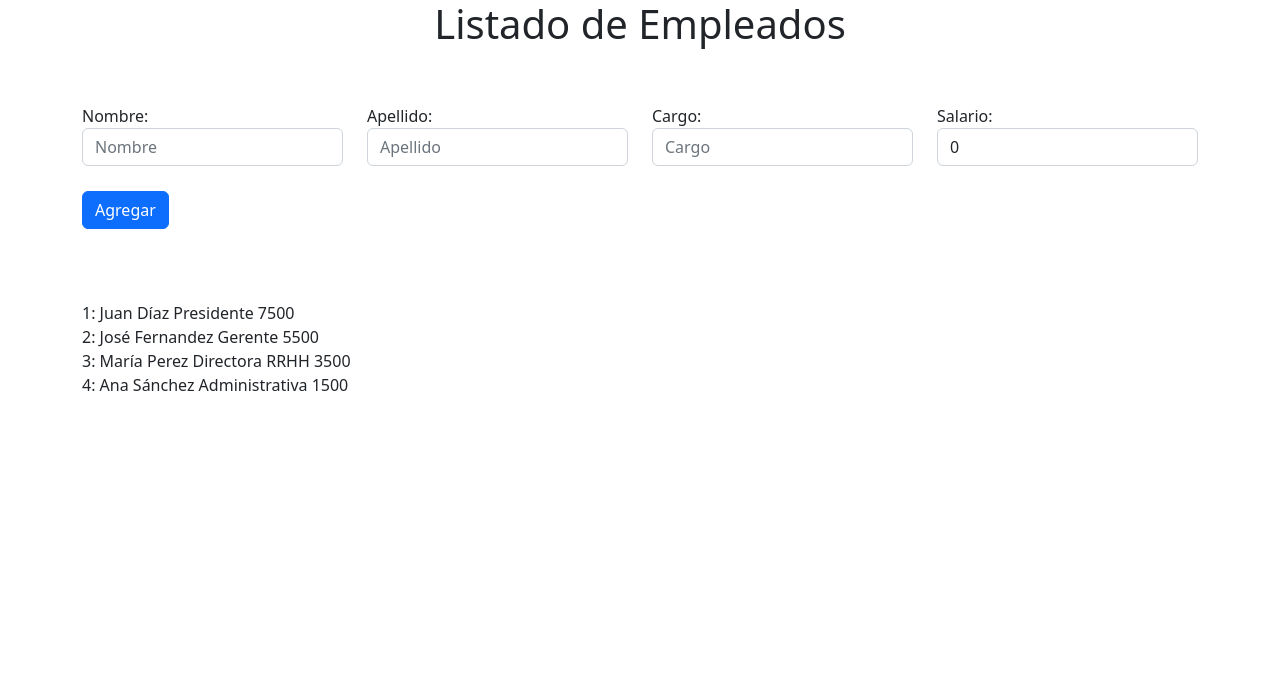
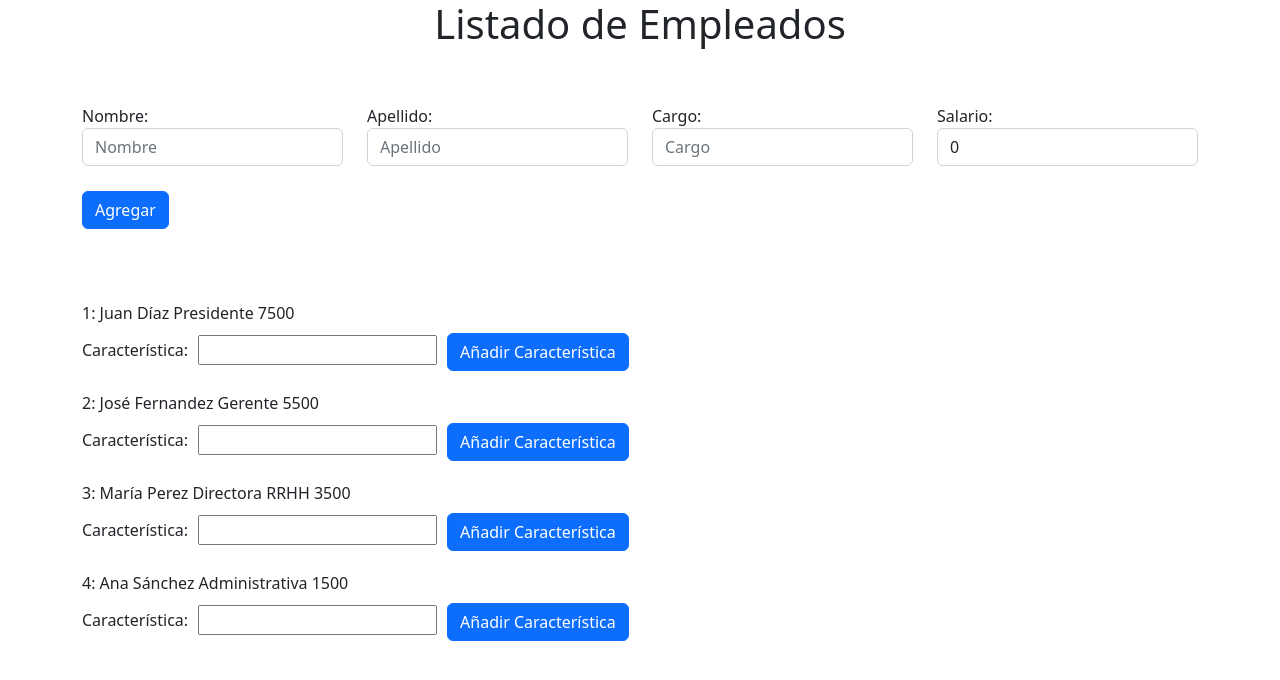
Before and after one commit to ivanroscuenca/appEmpleados, an Angular app: page / in a window 1280 px wide. Shown: the top 680 px of the page. Built offline with nearby package versions, Linux system fonts and the light colour scheme.

Commit message:
updated video 20

```diff
--- a/src/app/caracteristicas-empleado-c/caracteristicas-empleado-c.component.css
+++ b/src/app/caracteristicas-empleado-c/caracteristicas-empleado-c.component.css
@@ -0,0 +1,4 @@
+
+#item-input {
+    margin: 10px 10px 10px 10px ;
+}
--- a/src/app/caracteristicas-empleado-c/caracteristicas-empleado-c.component.html
+++ b/src/app/caracteristicas-empleado-c/caracteristicas-empleado-c.component.html
@@ -1 +1,3 @@
-<p>caracteristicas-empleado-c works!</p>
+<label id="label">Característica:</label>
+<input type="text" id="item-input" #nuevaCaracteristica>
+<button type="button" (click)="agregaCaracteristicas(nuevaCaracteristica.value)" class="btn btn-primary">Añadir Característica</button>
--- a/src/app/caracteristicas-empleado-c/caracteristicas-empleado-c.component.ts
+++ b/src/app/caracteristicas-empleado-c/caracteristicas-empleado-c.component.ts
@@ -1,4 +1,4 @@
-import { Component } from '@angular/core';
+import { Component, EventEmitter, Output } from '@angular/core';
 
 @Component({
   selector: 'app-caracteristicas-empleado-c',
@@ -7,4 +7,13 @@
 })
 export class CaracteristicasEmpleadoCComponent {
 
+  @Output() caracteristicasEmpleados= new EventEmitter<string>();
+
+  agregaCaracteristicas(value: string) {
+    this.caracteristicasEmpleados.emit(value);
+  }
+  constructor(){}
+
+  ngOnInit():void{}
+
 }
--- a/src/app/empleado-hijo-c/empleado-hijo-c.component.html
+++ b/src/app/empleado-hijo-c/empleado-hijo-c.component.html
@@ -1,9 +1,16 @@
 <div class="container">
-    <div class="row">
-      <div class="column">
-        <div>
-          {{indice+1}}: {{empleadoDeLista.nombre}} {{empleadoDeLista.apellido}} {{empleadoDeLista.cargo}} {{empleadoDeLista.salario}}
-        </div>
+  <div class="row">
+    <div class="column">
+      <div>
+        {{indice+1}}: {{empleadoDeLista.nombre}} {{empleadoDeLista.apellido}} {{empleadoDeLista.cargo}}
+        {{empleadoDeLista.salario}}
       </div>
+
+      <app-caracteristicas-empleado-c
+        (caracteristicasEmpleados)="agregarCaracteristica($event)"></app-caracteristicas-empleado-c>
+        <ul style="list-style: none;">
+          <li *ngFor="let caracteristica of arrayCaracteristicas">{{caracteristica}}</li>
+        </ul>
     </div>
   </div>
+</div>
--- a/src/app/empleado-hijo-c/empleado-hijo-c.component.ts
+++ b/src/app/empleado-hijo-c/empleado-hijo-c.component.ts
@@ -11,6 +11,12 @@
   @Input() empleadoDeLista:Empleado;
   @Input() indice:number;
 
+  arrayCaracteristicas = [''];
+
+  agregarCaracteristica(nuevaCaracteristica: string) {
+    this.arrayCaracteristicas.push(nuevaCaracteristica);
+  }
+
 
   ngOnInit(): void {
 
```
